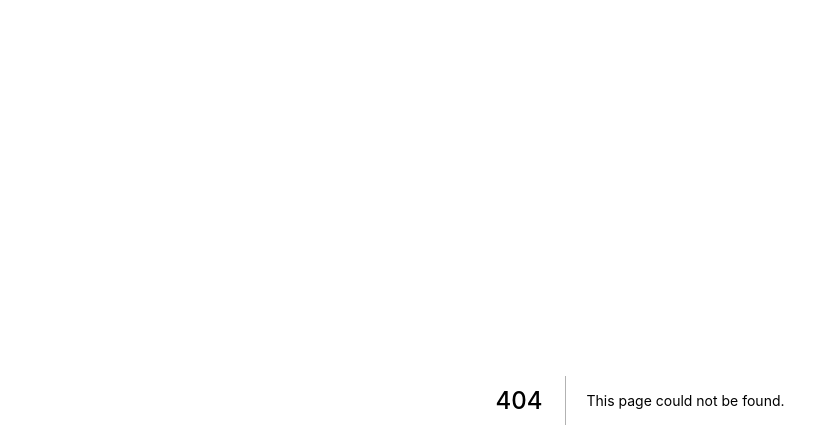
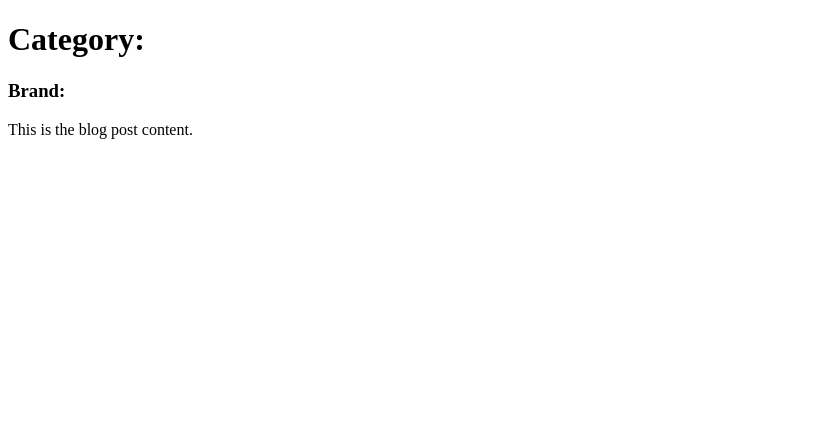
Before and after one commit to franzbiely/react-nextjs-ssr, a Next.js app: page /categories in a window 1280 px wide. Before the commit this address had no page. Shown: the top 448 px of the page, without its empty margins (0-839 px from the left). Built offline with nearby package versions, Linux system fonts and the light colour scheme.

Commit message:
Updates - Added category file and PostLink element (unfinished)

```diff
--- a/components/partials/header.js
+++ b/components/partials/header.js
@@ -70,7 +70,7 @@ export default class Header extends React.Component {
                                             <li><a href="directory.html">Home Directory<span className="badge">Latest</span></a></li>
                                         </ul>
                                     </li>
-                                    <li><Link href="/[category_name]" as={'/laptops'}>Laptop</a></li>
+                                    <li><Link href="/[category_name]" as={'/laptops'}><a>Laptop</a></Link></li>
                                     <li><a href="?cat=tablet">Tablet</a></li>
                                     <li><a href="faq.html">Help/Support</a></li>
                                     <li className="dropdown"><a href="#" className="dropdown-toggle" data-toggle="dropdown">Pages <span className="caret"></span></a>
--- a/package.json
+++ b/package.json
@@ -14,6 +14,7 @@
     "node-sass": "^4.12.0",
     "react": "16.9.0",
     "react-dom": "16.9.0",
-    "react-owl-carousel2": "^0.3.0"
+    "react-owl-carousel2": "^0.3.0",
+    "react-router-dom": "^5.0.1"
   }
 }
--- /dev/null
+++ b/pages/categories.js
@@ -0,0 +1,15 @@
+import { withRouter } from 'next/router';
+class Categories extends React.Component {
+    render() {
+        console.log(this.props)
+        const { router } = this.props
+        return (
+            <div>
+                <h1>Category: <strong>{router.query.cat}</strong></h1>
+                <h3>Brand: {router.query.brand}</h3>
+                <p>This is the blog post content.</p>
+            </div>
+        )
+    }
+}
+export default withRouter(Categories)
--- a/pages/post.js
+++ b/pages/post.js
@@ -2,6 +2,7 @@ import { withRouter } from 'next/router';
 class Page extends React.Component {
     render() {
         const { router } = this.props
+        console.log(this.props);
         return (
             <div>
                 <h1>{router.query.id}</h1>
```
Also changed, not shown: pages/index.js (+17 -0 lines), 1 other file (tests, documents, lock files or other folders).
